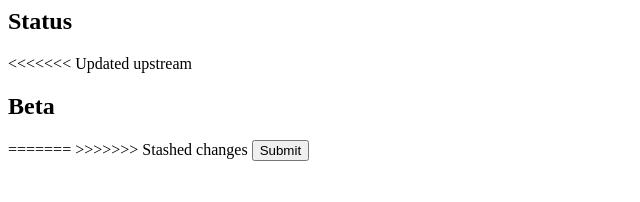
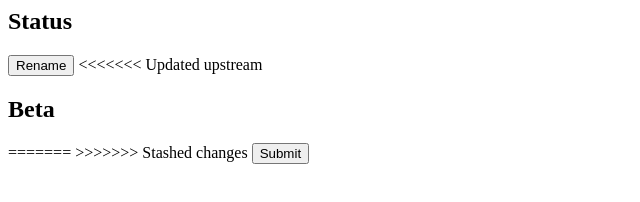
Before and after one commit to Pranav679-coder/splitmate, a plain HTML site: page status.html in a window 1280 px wide. Shown: the whole page, without its empty margins (0-640 px from the left). Drawn offline with Linux system fonts and the light colour scheme.

Commit message:
Add Rename Button

```diff
--- a/status.html
+++ b/status.html
@@ -5,6 +5,7 @@
     <meta name="viewport" content="width=device-width, initial-scale=1.0">
     <title>Document</title>
     <h2>Status</h2>
+    <button>Rename</button>
 </head>
 <<<<<<< Updated upstream
 <h2>Beta</h2>
```
